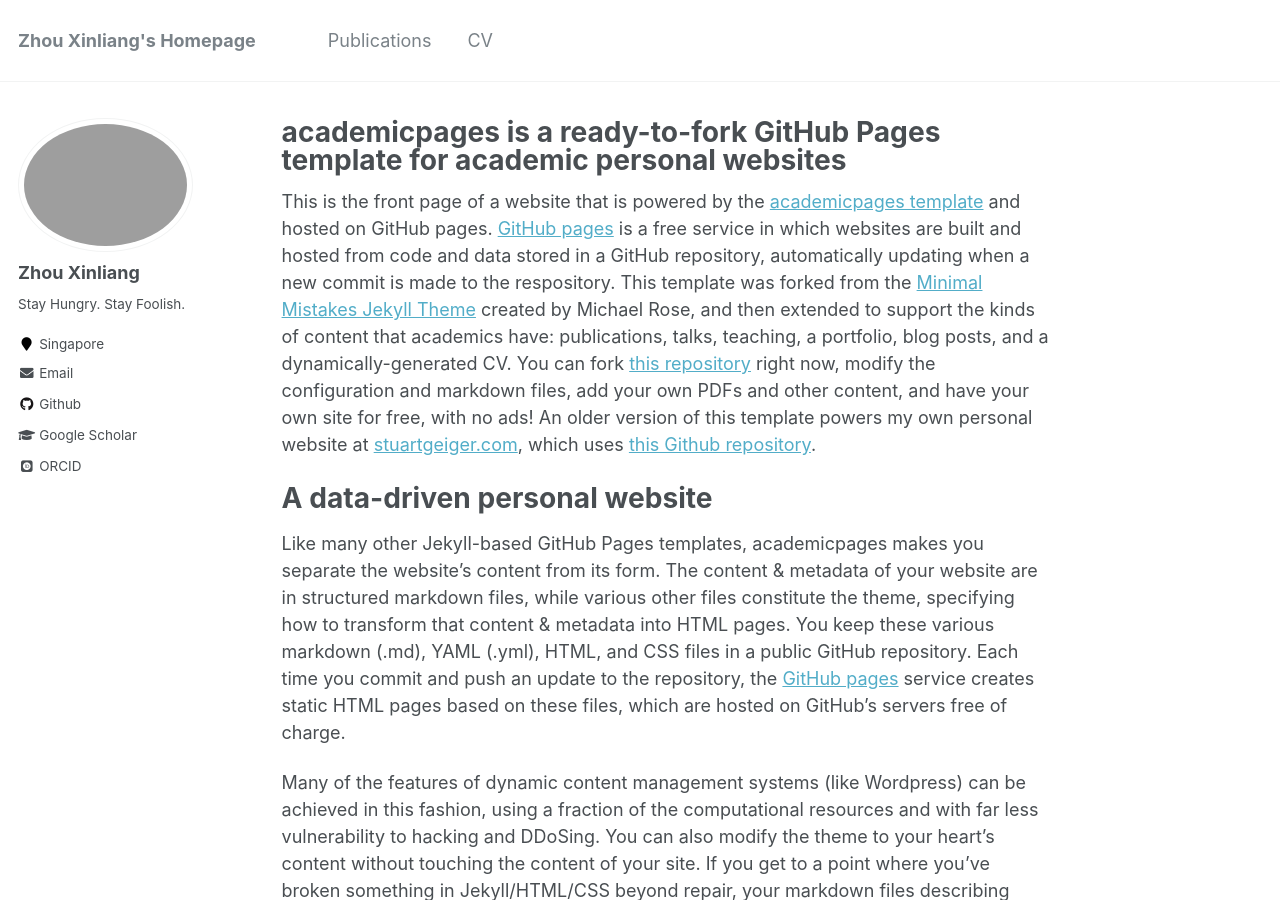
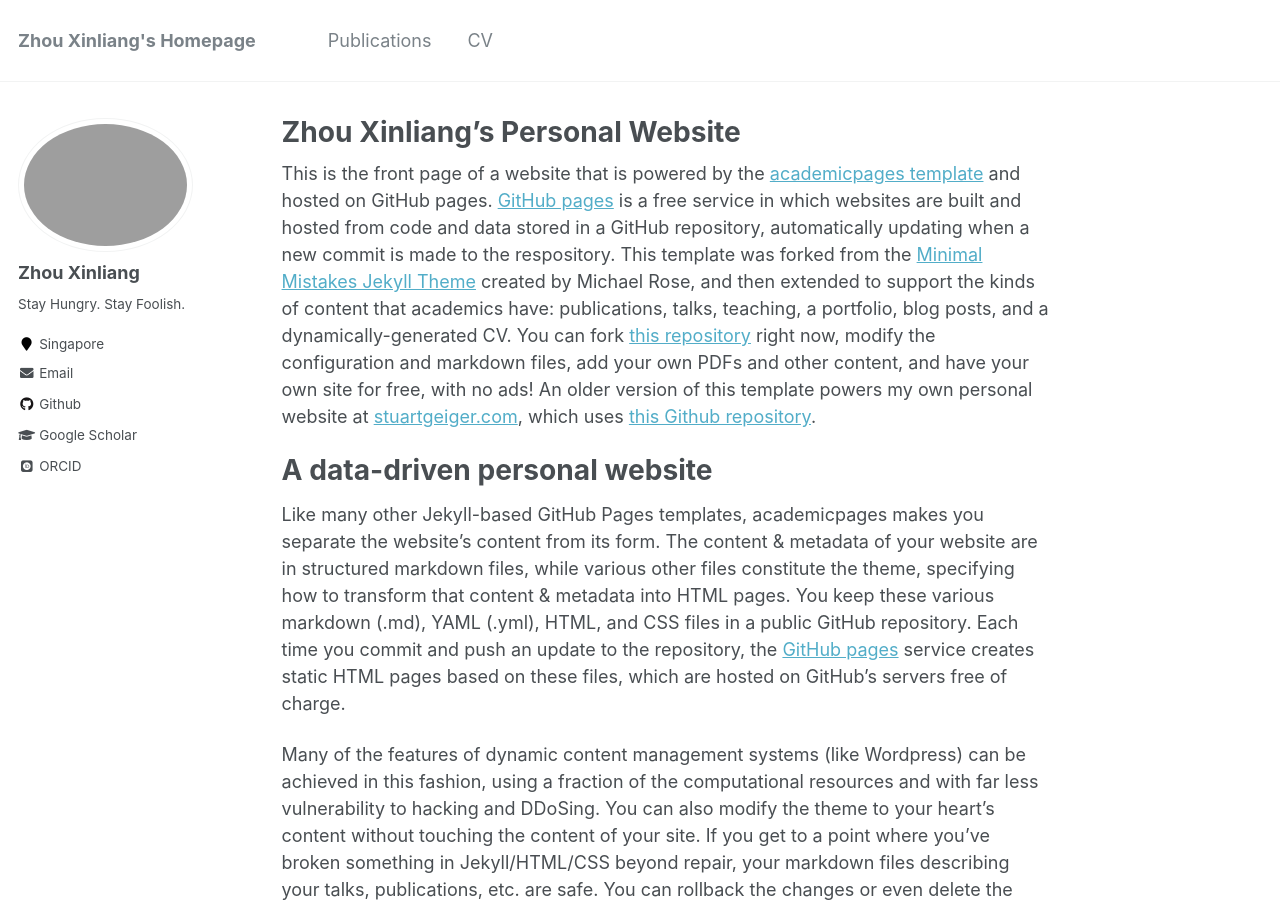
Before and after one commit to xinliangzhou/xinliangzhou.github.io, a Jekyll site: the page built from _pages/about.md, in a window 1280 px wide and 900 px high. Built offline with Jekyll 4.4.1, drawn with Linux system fonts in a browser that asks for light colours; some web fonts are replaced.

Commit message:
Update about.md

```diff
--- a/_pages/about.md
+++ b/_pages/about.md
@@ -1,6 +1,6 @@
 ---
 permalink: /
-title: "academicpages is a ready-to-fork GitHub Pages template for academic personal websites"
+title: "Zhou Xinliang's Personal Website"
 excerpt: "About me"
 author_profile: true
 redirect_from:
```
